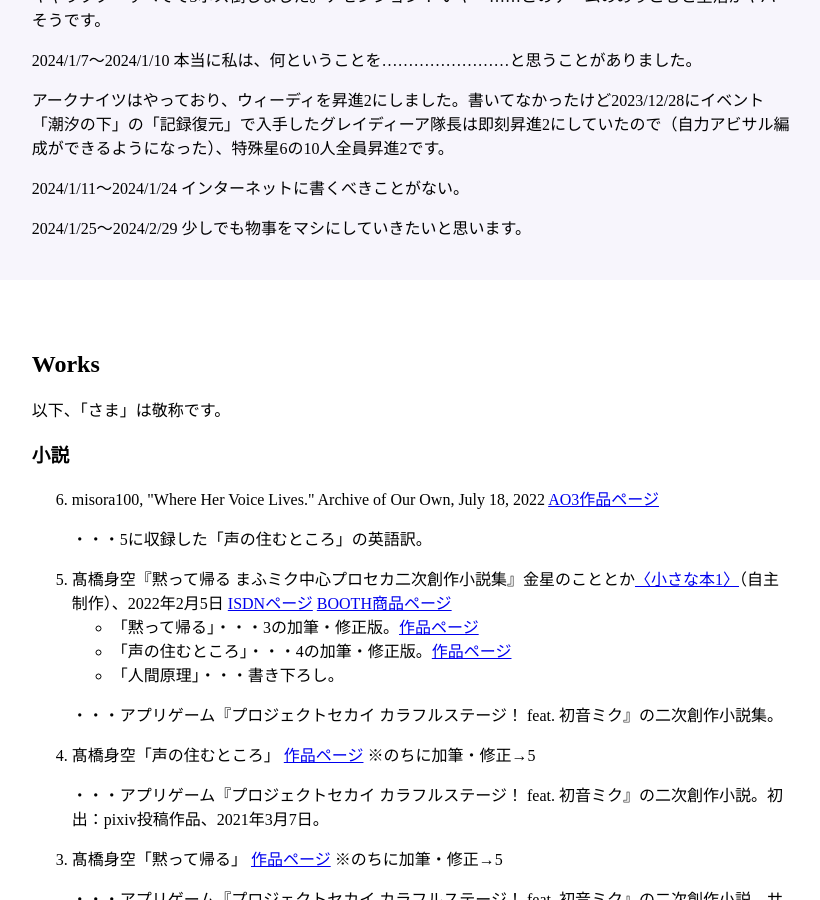
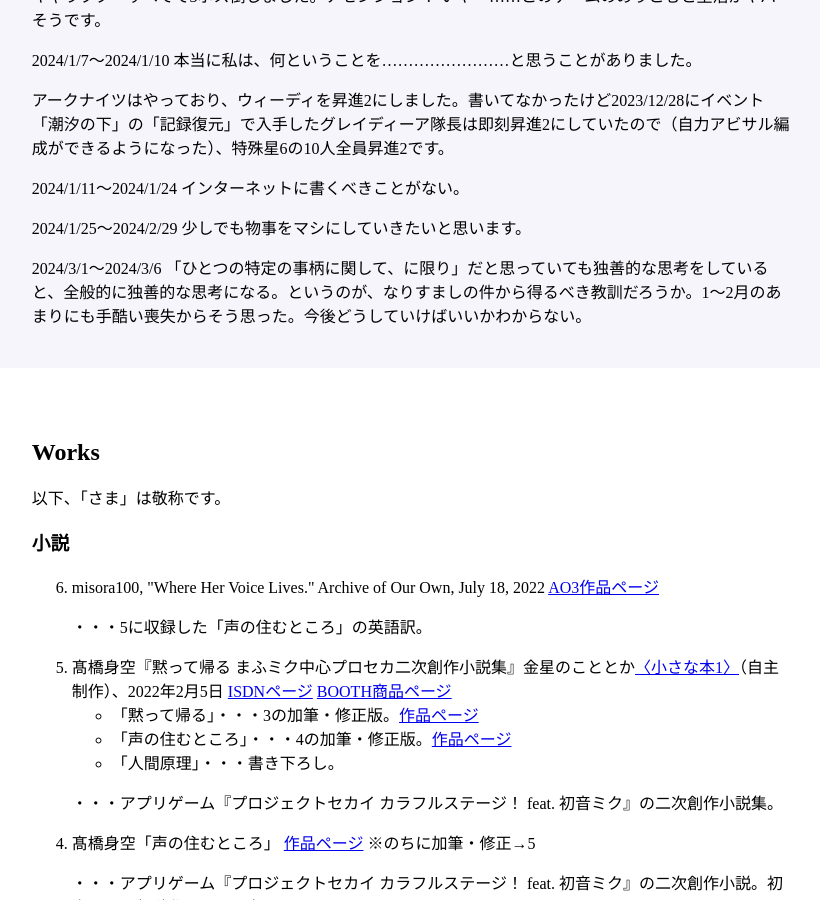
Before and after one commit to misora100/misora100.github.io, a Jekyll site: the page index.html, which Jekyll copies as it is, in a window 1280 px wide and 900 px high, scrolled down 1560 px. Shown: the whole window, without its empty margins (229-1049 px from the left). Built offline with Jekyll 4.4.1, drawn with Linux system fonts in a browser that asks for light colours.

Commit message:
Update index.html

```diff
--- a/index.html
+++ b/index.html
@@ -64,6 +64,7 @@
         <p>アークナイツはやっており、ウィーディを昇進2にしました。書いてなかったけど2023/12/28にイベント「潮汐の下」の「記録復元」で入手したグレイディーア隊長は即刻昇進2にしていたので（自力アビサル編成ができるようになった）、特殊星6の10人全員昇進2です。</p>
         <p>2024/1/11～2024/1/24 インターネットに書くべきことがない。</p>
         <p>2024/1/25～2024/2/29 少しでも物事をマシにしていきたいと思います。</p>
+        <p>2024/3/1～2024/3/6 「ひとつの特定の事柄に関して、に限り」だと思っていても独善的な思考をしていると、全般的に独善的な思考になる。というのが、なりすましの件から得るべき教訓だろうか。1～2月のあまりにも手酷い喪失からそう思った。今後どうしていけばいいかわからない。</p>
     </div>
     <div class="main">
         <h2>Works</h2>
```
